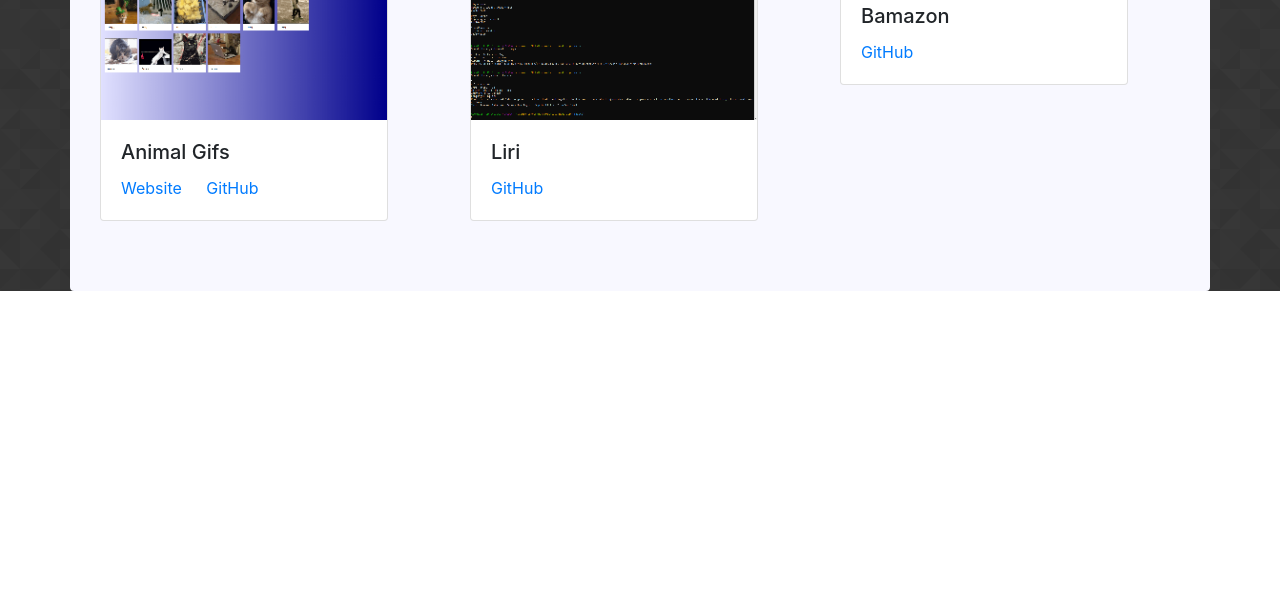
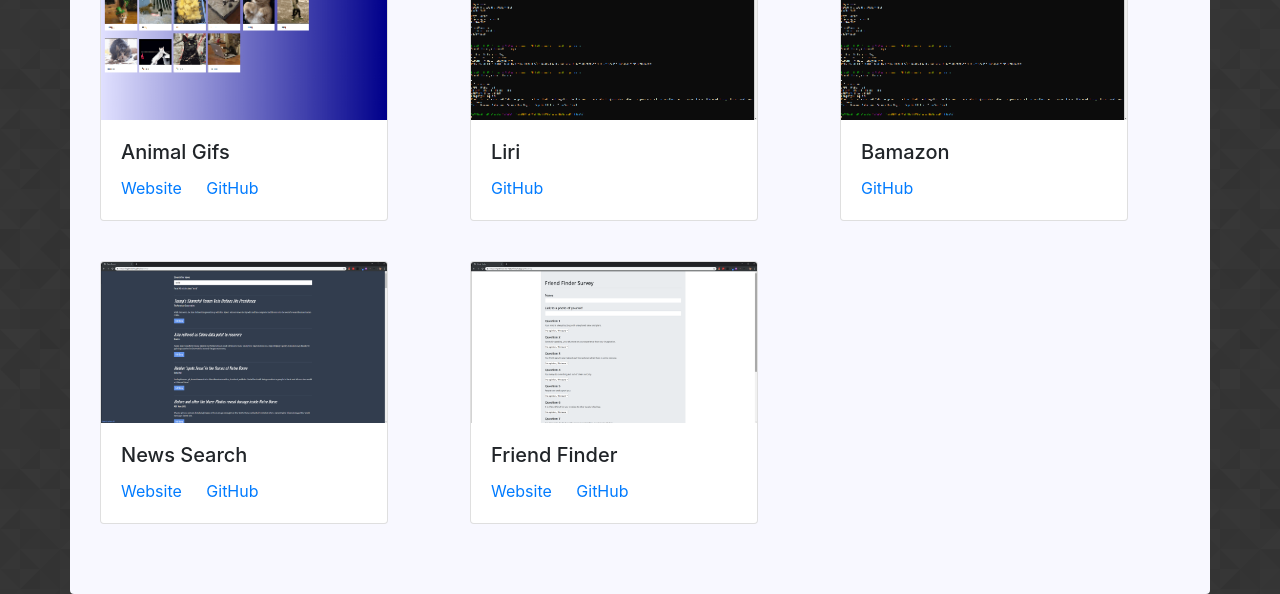
Before and after one commit to bigbuckalex/updated-portfolio, a plain HTML site: page portfolio.html in a window 1280 px wide. Shown: the part 551-1145 px from the top of the page. Before the commit the page ends 842 px from the top, so only its background shows below. Drawn offline with nearby package versions, Linux system fonts and the light colour scheme.

Commit message:
added news search and friend finder

```diff
--- a/portfolio.html
+++ b/portfolio.html
@@ -86,10 +86,32 @@
             </div>
             <div class="col-lg-4">
                 <div class="card" style="width: 18rem;">
-                    <img src="assets/images/bamazon.png" class="card-img-top" alt="...">
+                    <img src="assets/images/liri.png" class="card-img-top" alt="...">
                     <div class="card-body">
                         <h5 class="card-title">Bamazon</h5>
                         <a href="https://github.com/bigbuckalex/bamazon" target="_blank" class="card-link">GitHub</a>
+                    </div>
+                </div>
+            </div>
+        </div>
+        <div class="row">
+            <div class="col-lg-4">
+                <div class="card" style="width: 18rem;">
+                    <img src="assets/images/news.png" class="card-img-top" alt="...">
+                    <div class="card-body">
+                        <h5 class="card-title">News Search</h5>
+                        <a href="https://bigbuckalex.github.io/news/" target="_blank" class="card-link">Website</a>
+                        <a href="https://github.com/bigbuckalex/news" target="_blank" class="card-link">GitHub</a>
+                    </div>
+                </div>
+            </div>
+            <div class="col-lg-4">
+                <div class="card" style="width: 18rem;">
+                    <img src="assets/images/friend.png" class="card-img-top" alt="...">
+                    <div class="card-body">
+                        <h5 class="card-title">Friend Finder</h5>
+                        <a href="https://mysterious-tor-45327.herokuapp.com/" target="_blank" class="card-link">Website</a>
+                        <a href="https://github.com/bigbuckalex/Friend-Finder" target="_blank" class="card-link">GitHub</a>
                     </div>
                 </div>
             </div>
```
Also changed, not shown: assets/images/friend.png (added), assets/images/news.png (added).
